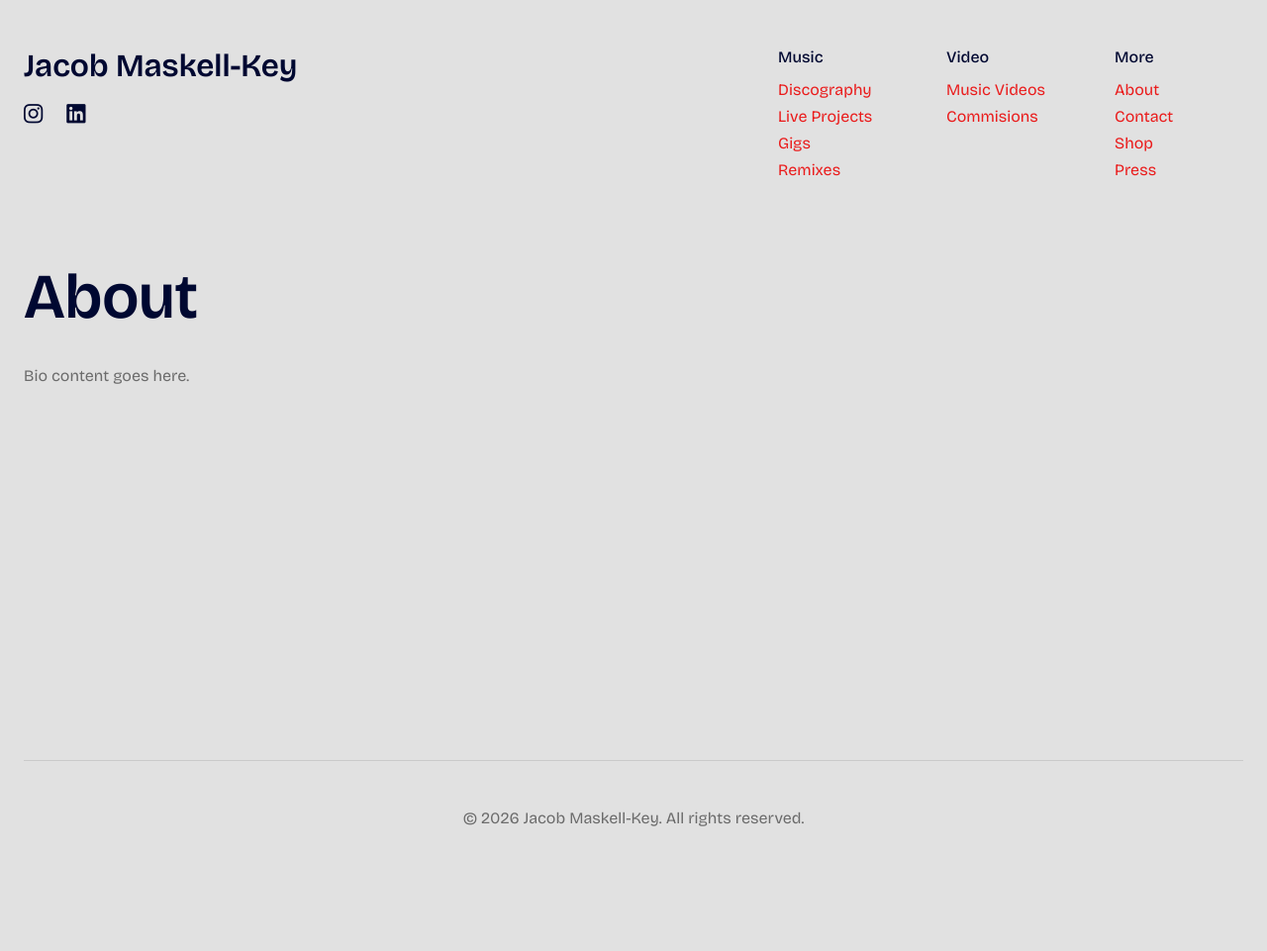
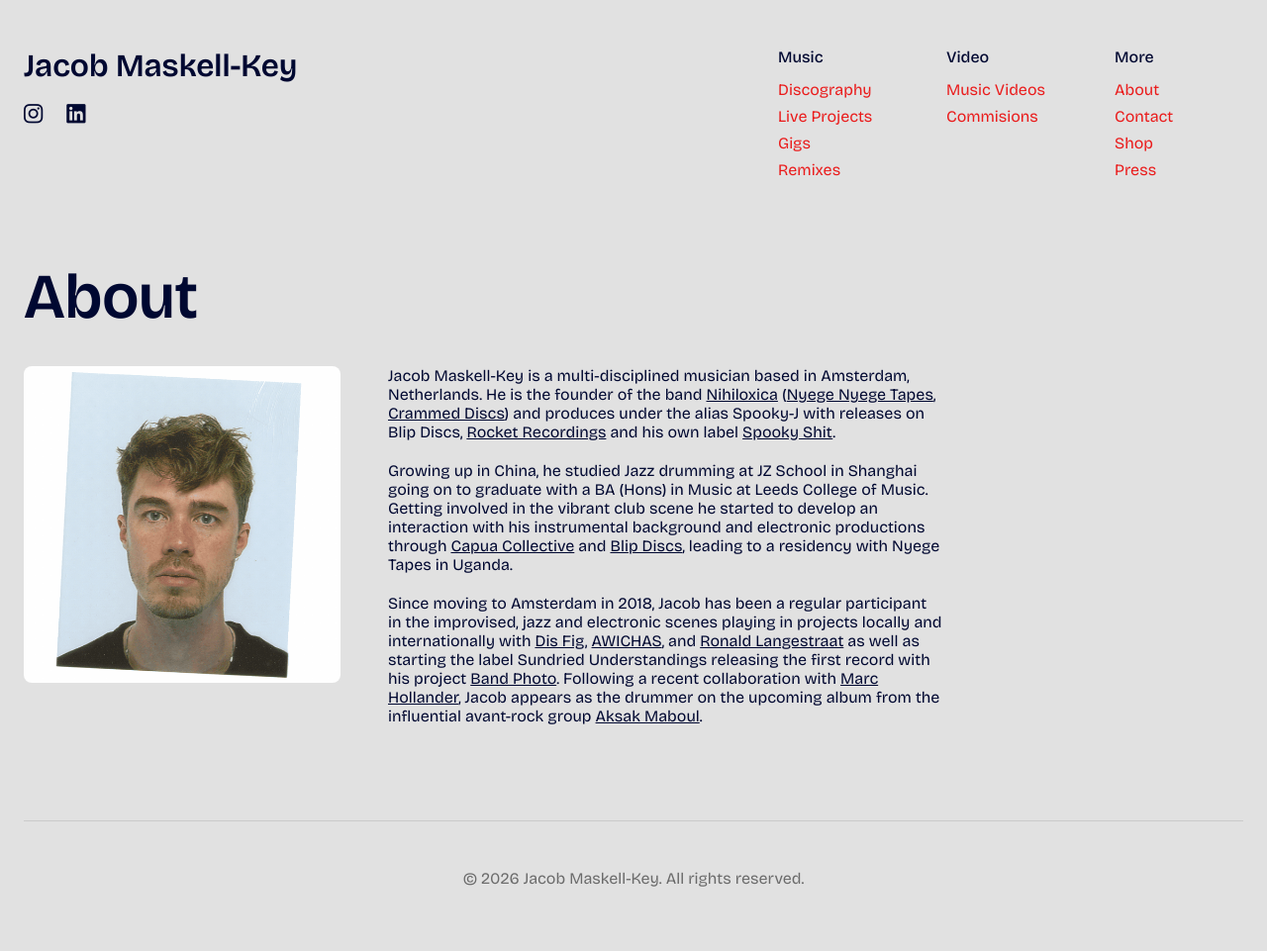
Before and after one commit to andriusax/jacob-maskell-key-website, a Jekyll site: the page built from about.html, in a window 1280 px wide. Shown: the whole page at 99% size. Built offline with Jekyll 4.4.1, drawn with Linux system fonts in a browser that asks for light colours; before the commit the page ends 900 px from its top, so only the background shows below that.

Commit message:
Add commissions content and bio section to About page
- New commission-card include + commisions.yml data, rendering the
  Db x Marcelo Vieira video with title above, embedded player, credits,
  and description, matching the music videos player size (960px)
- About page: gif + bio text two-column layout (stacks on mobile),
  with the bio copy and external links to the bands/labels/people
  mentioned

Co-Authored-By: Claude Sonnet 5 <noreply@anthropic.com>

```diff
--- a/about.html
+++ b/about.html
@@ -7,6 +7,16 @@ permalink: /about/
   <h1 class="hero-display">About</h1>
 </section>
 
-<section style="max-width: 700px; padding-bottom: 64px;">
-  <p class="body-text-light">Bio content goes here.</p>
+<section class="about-bio">
+  <div class="about-bio__media">
+    <img src="{{ '/assets/images/jacob-gif-placeholder.gif' | relative_url }}" alt="Jacob Maskell-Key">
+  </div>
+
+  <div class="about-bio__text">
+    <p class="body-text-light">Jacob Maskell-Key is a multi-disciplined musician based in Amsterdam, Netherlands. He is the founder of the band <a href="https://nihiloxica.bandcamp.com/album/source-of-denial" target="_blank" rel="noopener noreferrer">Nihiloxica</a> (<a href="https://nyegenyegetapes.bandcamp.com/album/nihiloxica" target="_blank" rel="noopener noreferrer">Nyege Nyege Tapes</a>, <a href="http://www.crammed.be/" target="_blank" rel="noopener noreferrer">Crammed Discs</a>) and produces under the alias Spooky-J with releases on Blip Discs, <a href="https://rocketrecordings.com/" target="_blank" rel="noopener noreferrer">Rocket Recordings</a> and his own label <a href="https://spookyshit.bandcamp.com/" target="_blank" rel="noopener noreferrer">Spooky Shit</a>.</p>
+
+    <p class="body-text-light">Growing up in China, he studied Jazz drumming at JZ School in Shanghai going on to graduate with a BA (Hons) in Music at Leeds College of Music. Getting involved in the vibrant club scene he started to develop an interaction with his instrumental background and electronic productions through <a href="https://www.youtube.com/watch?v=e95qeFGrLQQ" target="_blank" rel="noopener noreferrer">Capua Collective</a> and <a href="https://www.theransomnote.com/music/premieres/video-premiere-watch-spooky-j-jam/" target="_blank" rel="noopener noreferrer">Blip Discs</a>, leading to a residency with Nyege Tapes in Uganda.</p>
+
+    <p class="body-text-light">Since moving to Amsterdam in 2018, Jacob has been a regular participant in the improvised, jazz and electronic scenes playing in projects locally and internationally with <a href="https://roadburn.com/band/dis-fig-live-feat-spooky-j/" target="_blank" rel="noopener noreferrer">Dis Fig</a>, <a href="https://www.youtube.com/watch?v=MfVCfqLtyhA" target="_blank" rel="noopener noreferrer">AWICHAS</a>, and <a href="https://ra.co/events/2125130" target="_blank" rel="noopener noreferrer">Ronald Langestraat</a> as well as starting the label Sundried Understandings releasing the first record with his project <a href="https://sundriedunderstandings.bandcamp.com/album/jessica-album" target="_blank" rel="noopener noreferrer">Band Photo</a>. Following a recent collaboration with <a href="https://en.wikipedia.org/wiki/Marc_Hollander" target="_blank" rel="noopener noreferrer">Marc Hollander</a>, Jacob appears as the drummer on the upcoming album from the influential avant-rock group <a href="https://aksakmaboul.bandcamp.com/" target="_blank" rel="noopener noreferrer">Aksak Maboul</a>.</p>
+  </div>
 </section>
--- a/assets/css/main.css
+++ b/assets/css/main.css
@@ -270,6 +270,53 @@ a { color: inherit; text-decoration: none; }
    Page header (per-section hero)
 --------------------------------------------- */
 .page-header { padding: 48px 0 32px; }
+
+/* ---------------------------------------------
+   About / bio
+--------------------------------------------- */
+.about-bio {
+  display: flex;
+  align-items: flex-start;
+  gap: 48px;
+  padding-bottom: 64px;
+}
+
+.about-bio__media {
+  flex-shrink: 0;
+  width: 320px;
+}
+
+.about-bio__media img {
+  width: 100%;
+  border-radius: 8px;
+  display: block;
+}
+
+.about-bio__text {
+  display: flex;
+  flex-direction: column;
+  gap: 20px;
+  max-width: 560px;
+}
+
+.about-bio__text .body-text-light {
+  color: var(--color-heading);
+}
+
+.about-bio__text a {
+  text-decoration: underline;
+}
+
+@media (max-width: 760px) {
+  .about-bio {
+    flex-direction: column;
+  }
+
+  .about-bio__media {
+    width: 100%;
+    max-width: 320px;
+  }
+}
 
 /* ---------------------------------------------
    Album / Remix card
@@ -556,6 +603,66 @@ a { color: inherit; text-decoration: none; }
 }
 
 /* ---------------------------------------------
+   Commission card
+--------------------------------------------- */
+.commission-card {
+  display: flex;
+  flex-direction: column;
+  gap: 16px;
+  max-width: 960px;
+  margin: 0 auto 56px;
+}
+
+.commission-card__title {
+  font-family: var(--font-display);
+  font-weight: 600;
+  font-size: var(--size-title);
+  line-height: var(--line-title);
+  margin: 0;
+}
+
+.commission-card__media {
+  width: 100%;
+  aspect-ratio: 16 / 9;
+  background-size: cover;
+  background-position: center;
+  border-radius: 12px;
+}
+
+.commission-card__media iframe {
+  width: 100%;
+  height: 100%;
+  border-radius: 12px;
+  border: 0;
+}
+
+.commission-card__credits {
+  display: flex;
+  flex-direction: column;
+  gap: 2px;
+}
+
+.commission-card__credits p {
+  font-family: var(--font-display);
+  font-weight: 400;
+  font-size: var(--size-caption);
+  line-height: var(--line-caption);
+  margin: 0;
+}
+
+.commission-card__credits strong {
+  font-weight: 700;
+}
+
+.commission-card__description {
+  font-family: var(--font-display);
+  font-weight: 400;
+  font-size: var(--size-body);
+  line-height: var(--line-body);
+  margin: 8px 0 0;
+}
+
+/* ---------------------------------------------
    Gig rows + toggle
 --------------------------------------------- */
 .gigs-page-header {
--- a/commisions.html
+++ b/commisions.html
@@ -8,5 +8,7 @@ permalink: /commisions/
 </section>
 
 <section style="padding-bottom: 32px;">
-  <p class="body-text-light">Commission examples coming soon.</p>
+  {% for commission in site.data.commisions %}
+    {% include commission-card.html title=commission.title youtube_id=commission.youtube_id description=commission.description credits=commission.credits %}
+  {% endfor %}
 </section>
```
Also changed, not shown: _data/commisions.yml (added, +7 -0 lines), _includes/commission-card.html (added, +16 -0 lines).
